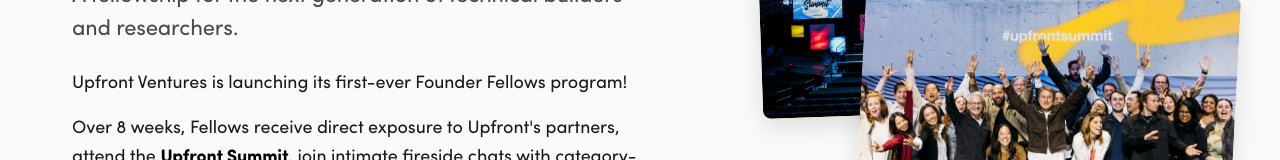
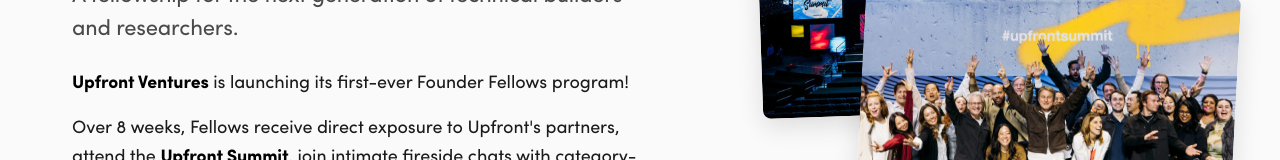
Before and after one commit to alexmarley/Fellows-Project, a Next.js app: page / in a window 1280 px wide. Shown: the part 235-395 px from the top of the page. Built offline with nearby package versions, Linux system fonts and the light colour scheme.

Commit message:
Make Upfront Ventures bold and link to upfront.com, revert Who We're Looking For to vertical layout

```diff
--- a/pages/index.js
+++ b/pages/index.js
@@ -76,7 +76,7 @@
                   A fellowship for the next generation of technical builders and researchers.
                 </p>
                 <p className={styles.heroDescription}>
-                  Upfront Ventures is launching its first-ever Founder Fellows program!
+                  <a href="https://upfront.com/" target="_blank" rel="noopener noreferrer"><strong>Upfront Ventures</strong></a> is launching its first-ever Founder Fellows program!
                 </p>
                 <p className={styles.heroDescription}>
                   Over 8 weeks, Fellows receive direct exposure to Upfront's partners, attend the <a href="https://youtu.be/VBBqxPVEWeU?si=SXKFeIFqZFPugwgl" target="_blank" rel="noopener noreferrer"><strong>Upfront Summit</strong></a>, join intimate fireside chats with category-defining founders, and plug into our network of builders and operators.
```
